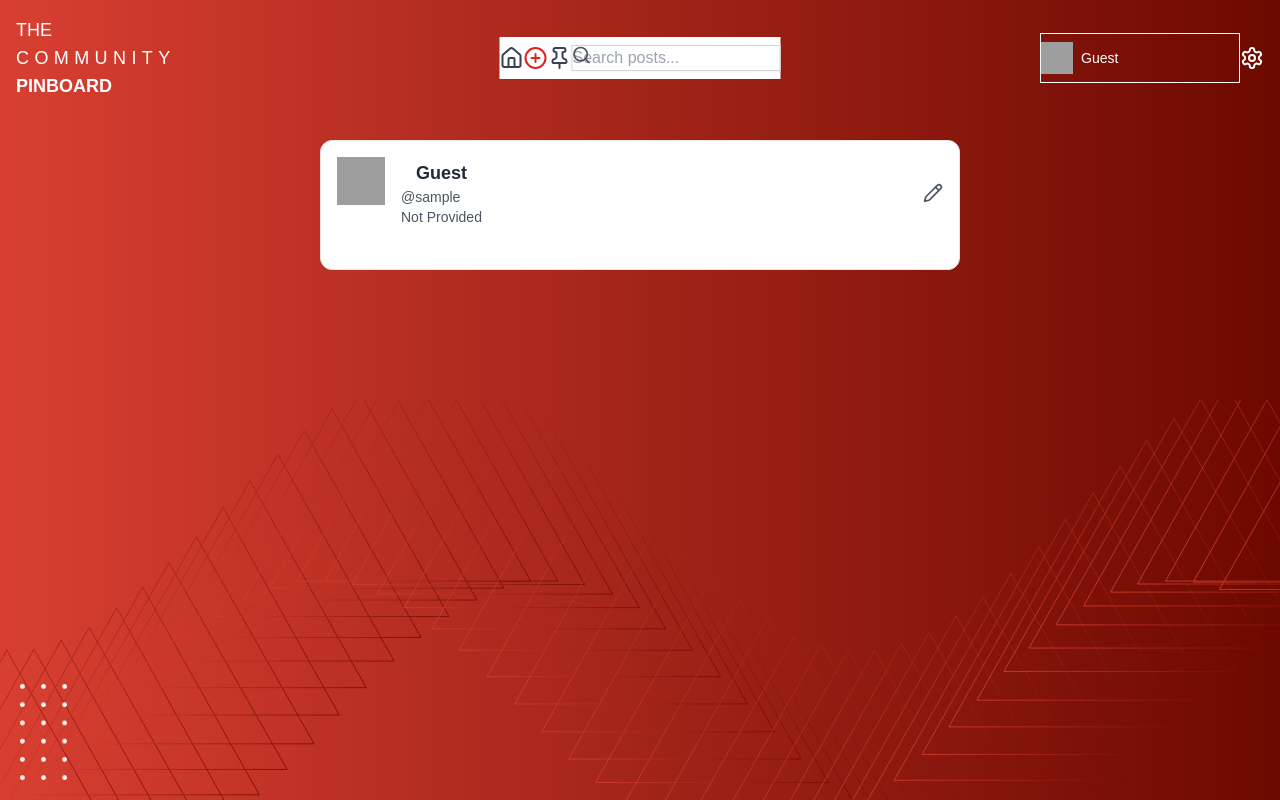
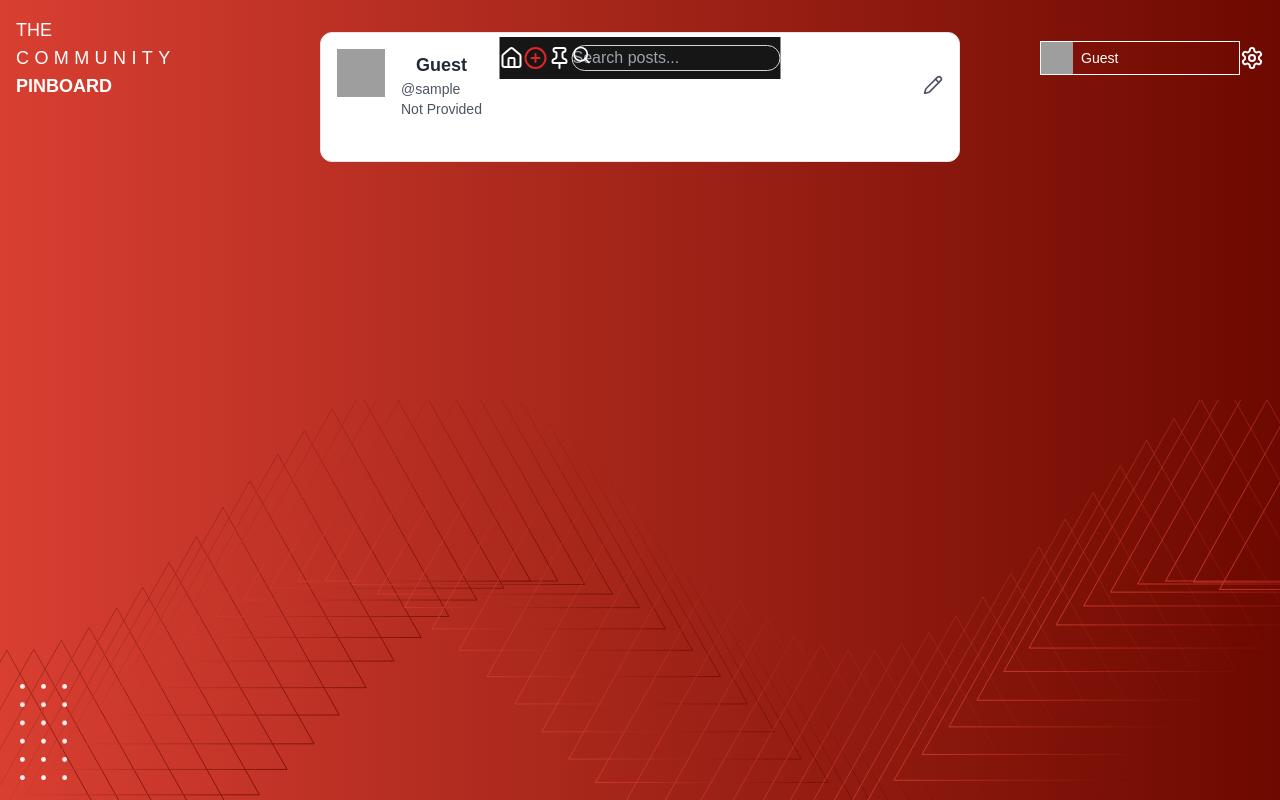
Before and after one commit to grhey0115/commpinboard, a Next.js app: page /updateAccount in a window 1280 px wide. Built offline with nearby package versions, Linux system fonts and the light colour scheme; sample sign-in values are in the browser's storage; grey boxes are pictures that could not be loaded.

Commit message:
modified by philip

```diff
--- a/src/Components/HomeLayout.tsx
+++ b/src/Components/HomeLayout.tsx
@@ -26,7 +26,7 @@ const MainLayout: React.FC<MainLayoutProps> = ({ children }) => {
           backgroundImage: "url('/lower.svg')",
           backgroundSize: "cover",
           backgroundPosition: "center",
-          zIndex: 1,
+          zIndex: 8,
         }}
       />
 
@@ -42,7 +42,7 @@ const MainLayout: React.FC<MainLayoutProps> = ({ children }) => {
           height: "96px",
           backgroundImage: "url('/dots.png')",
           backgroundSize: "contain",
-          zIndex: 10,
+          zIndex: 8,
         }}
       />
 
--- a/src/Components/MainLayout.tsx
+++ b/src/Components/MainLayout.tsx
@@ -40,7 +40,7 @@ const MainLayout: React.FC<MainLayoutProps> = ({ children }) => {
           height: "96px",
           backgroundImage: "url('/dots.png')",
           backgroundSize: "contain",
-          zIndex: 10,
+          zIndex: 8,
         }}
       />
 
--- a/src/Components/Navigation.tsx
+++ b/src/Components/Navigation.tsx
@@ -65,16 +65,17 @@ const Navigation: React.FC<NavigationProps> = ({
   );
 
   return (
-    <nav className="w-full pt-2 mb-6 flex justify-between items-center">
+    <nav className="flex justify-between items-center" style={{width: "100vw",zIndex:"11", top:"0", position:"fixed", padding:"1rem 1rem 0 1rem"}}>
       <div className="flex flex-col text-white leading-tight">
         <h1 className="text-left text-lg font-light">THE</h1>
         <h1 className="text-left text-lg" style={{ letterSpacing: "0.3em" }}>COMMUNITY</h1>
         <h1 className="text-left text-lg font-bold">PINBOARD</h1>
       </div>
 
-      <div className="flex items-center gap-6" style={{ position: "fixed", top: "20", left: "50%", transform: "translateX(-50%)", zIndex: "9" }}>
-        <div className="flex gap-10 px-10 py-2 rounded-full shadow-lg items-center bg-white border-[2px] border-black">
+      <div className="flex items-center gap-6" style={{ position: "fixed", top: "20", left: "50%", transform: "translateX(-50%)", zIndex: "9",overflow:"visible" }}>
+        <div style={{backgroundColor:"#161616"}} className="flex gap-10 px-10 py-2 rounded-full shadow-xl items-center bg-white border-[2px] border-black">
           <NavIcon
+            color="text-white"
             icon={Home}
             onClick={() => router.push('/Dashboard')}
           />
@@ -84,18 +85,19 @@ const Navigation: React.FC<NavigationProps> = ({
             color="text-red-600 hover:text-red-700"
           />
           <NavIcon
+            color="text-white"
             icon={Pin}
             onClick={() => router.push('/Pinned')}
           />
           {!hideSearchBar && (
             <div className="relative group" ref={searchRef}>
-              <Search className="absolute left-3 top-2.5 text-gray-600" size={20} />
+              <Search className="absolute left-3 top-2.5 text-white" size={20} />
               <Input
                 type="text"
                 placeholder="Search posts..."
                 value={searchTerm}
                 onChange={(e) => onSearchChange?.(e.target.value)}
-                className="pl-10 bg-white border-gray-300 text-gray-900 w-64 focus:ring-2 focus:ring-red-500 focus:border-red-500 transition-all duration-200"
+                className="rounded-3xl pl-10 bg-transparent border-gray-300 text-white w-64 focus:ring-2 focus:ring-red-500 focus:border-red-500 transition-all duration-200"
               />
             </div>
           )}
@@ -103,7 +105,7 @@ const Navigation: React.FC<NavigationProps> = ({
       </div>
       <div className="flex items-center gap-6 relative">
   {/* User Profile Card */}
-  <div className="border border-white flex-shrink-0 flex items-center justify-start gap-2 px-3 py-2 rounded-full shadow-lg cursor-pointer transition-all duration-200 hover:shadow-xl" style={{minWidth:"200px"}}>
+  <div className="border border-white flex-shrink-0 flex items-center justify-start gap-2 px-3 py-1 rounded-full shadow-lg cursor-pointer transition-all duration-200 hover:shadow-xl" style={{minWidth:"200px"}}>
     {/* Avatar */}
     <Avatar className="h-8 w-8">
       <AvatarImage
--- a/src/app/Dashboard/page.tsx
+++ b/src/app/Dashboard/page.tsx
@@ -376,7 +376,7 @@ const Dashboard: React.FC = () => {
       onSearchChange={(value) => setSearchTerm(value)}
     />
 
-      <div className="w-full max-w-3xl h-[85vh] overflow-y-auto p-0 bg-transparent z-10 scrollbar-hide">
+      <div className="w-full max-w-3xl h-[100vh] overflow-y-auto p-0 pt-[8rem] bg-transparent z-10 scrollbar-hide">
         {loading ? (
           <p className="text-center text-white">Loading posts...</p>
         ) : error ? (
@@ -427,7 +427,7 @@ const Dashboard: React.FC = () => {
               <div className="flex gap-3 mt-4">
                 <button
                   onClick={() => setSelectedPost(post)}
-                  className="flex items-center gap-2 px-4 py-2 bg-blue-100 hover:bg-blue-200 rounded-lg transition-colors"
+                  className="flex items-center gap-2 px-4 py-2 bg-gray-200 hover:bg-gray-300 rounded-lg transition-colors"
                 >
                   <MessageSquare size={18} className="text-gray-600" />
                   <span className="text-gray-700">Comments</span>
--- a/src/app/Pinned/page.tsx
+++ b/src/app/Pinned/page.tsx
@@ -257,7 +257,7 @@ const Pinned: React.FC = () => {
         onSearchChange={(value) => setSearchTerm(value)}
       />
 
-      <div className="w-full max-w-2xl h-[600px] overflow-y-auto p-4 bg-transparent z-10 scrollbar-hide">
+      <div className="w-full max-w-2xl h-[600px] overflow-y-auto p-4 pt-[8rem] bg-transparent z-10 scrollbar-hide">
         {loading ? (
           <p className="text-center text-white">Loading posts...</p>
         ) : error ? (
--- a/src/app/page.tsx
+++ b/src/app/page.tsx
@@ -72,12 +72,12 @@ const LandingPage: React.FC = () => {
 
         {/* Upper Right Dots */}
         <div
-        className="absolute top-5 mt-7 right-5 w-24 h-24 bg-contain bg-no-repeat z-10"
+        className="absolute top-5 mt-7 right-5 w-24 h-24 bg-contain bg-no-repeat z-8"
         style={{ backgroundImage: "url('/dots.png')" }}
       />
        {/* Lower Left Dots */}
        <div
-        className="absolute bottom-5 left-5 ml-5 mb-5 w-24 h-24 bg-contain bg-no-repeat z-10"
+        className="absolute bottom-5 left-5 ml-5 mb-5 w-24 h-24 bg-contain bg-no-repeat z-8"
         style={{ backgroundImage: "url('/dots.png')" }}
       />
 
```
